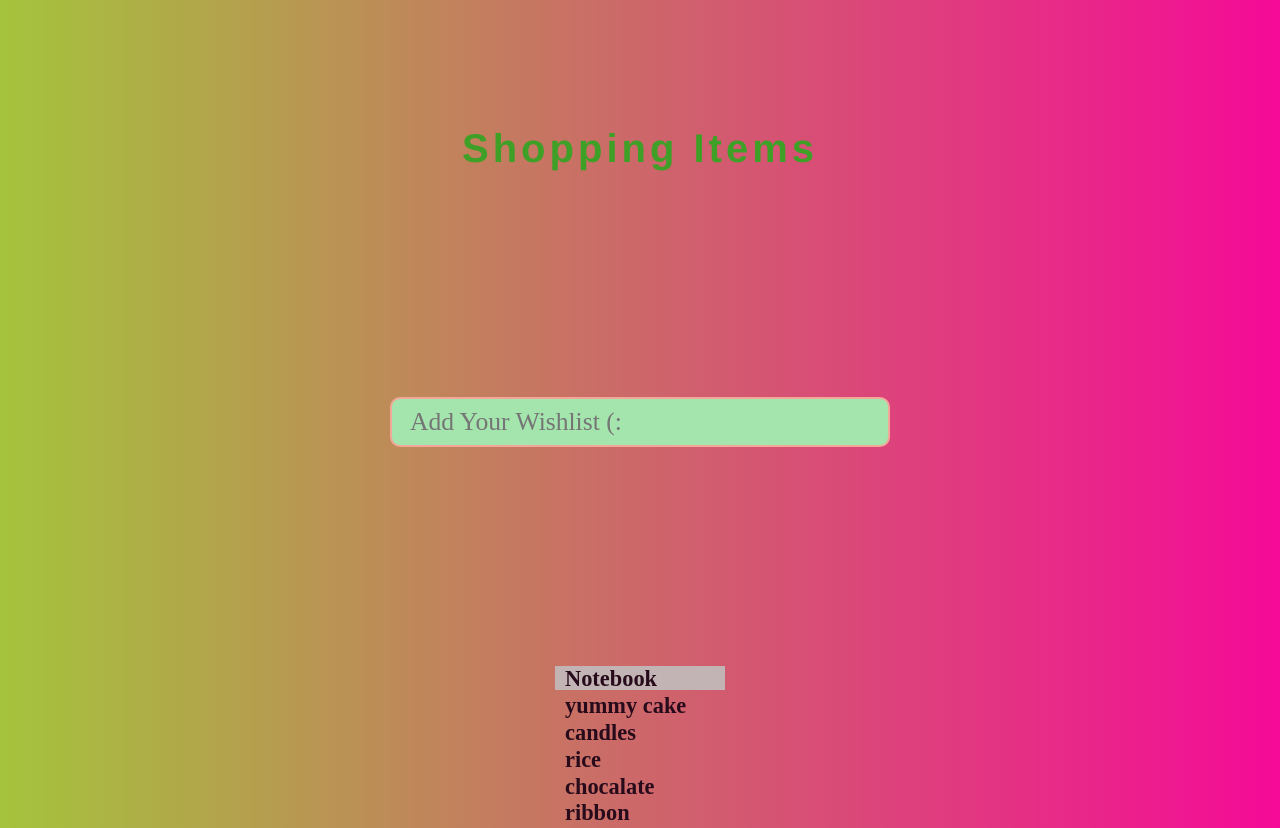
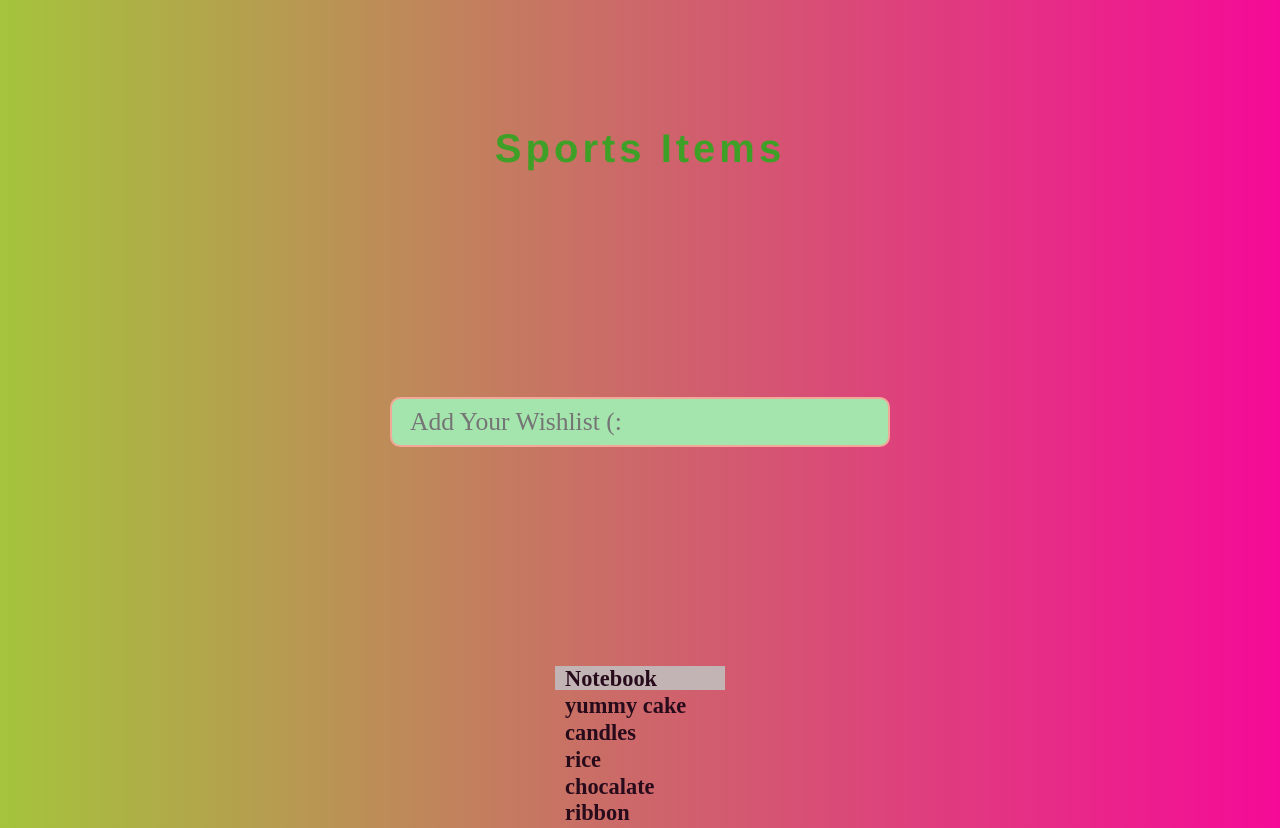
Before and after one commit to shubham-1903/test, a plain HTML site: page index.html in a window 1280 px wide. Drawn offline with Linux system fonts and the light colour scheme.

Commit message:
Update index.html

```diff
--- a/index.html
+++ b/index.html
@@ -7,7 +7,7 @@
     <link rel="stylesheet" href="style.css">
 </head>
 <body>
-    <h1 class="coolTitle">Shopping Items</h1>
+    <h1 class="coolTitle">Sports Items</h1>
     <!-- <p id="first">Start Your Wishlist (: </p> -->
     <input id="user"type="text" placeholder="Add Your Wishlist (:">
     <!-- <button id="enter">Enter</button> -->
```
